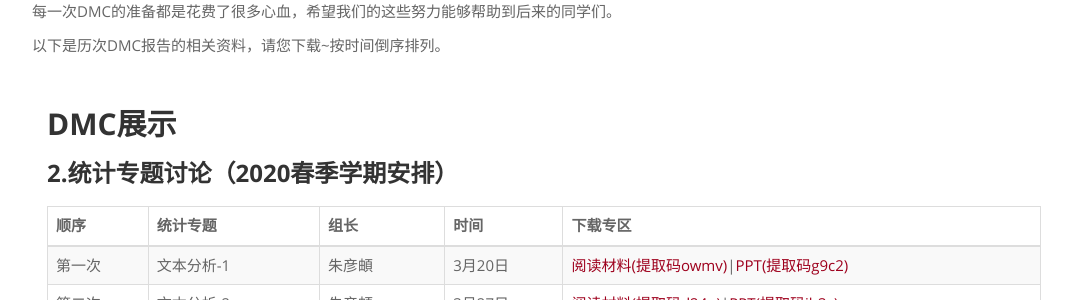
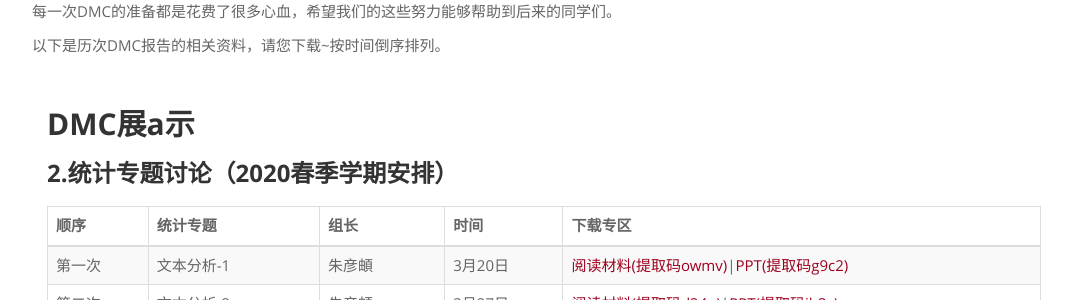
Before and after one commit to rucdmc/rucdmc.github.io, a Jekyll site: the page built from archive.html, in a window 1280 px wide and 900 px high. Shown: the part 210-510 px from the top of the window, without its empty margins (96-1168 px from the left). Built offline with Jekyll 4.4.1, drawn with Linux system fonts in a browser that asks for light colours.

```diff
--- a/archive.html
+++ b/archive.html
@@ -17,7 +17,7 @@ layout: default
 
   <div class="row">
   <div class="col-md-12">
-  <h2>DMC展示</h2>
+  <h2>DMC展a示</h2>
 
   <h3>2.统计专题讨论（2020春季学期安排）</h3>
   <table class="table table-bordered table-striped">
```
